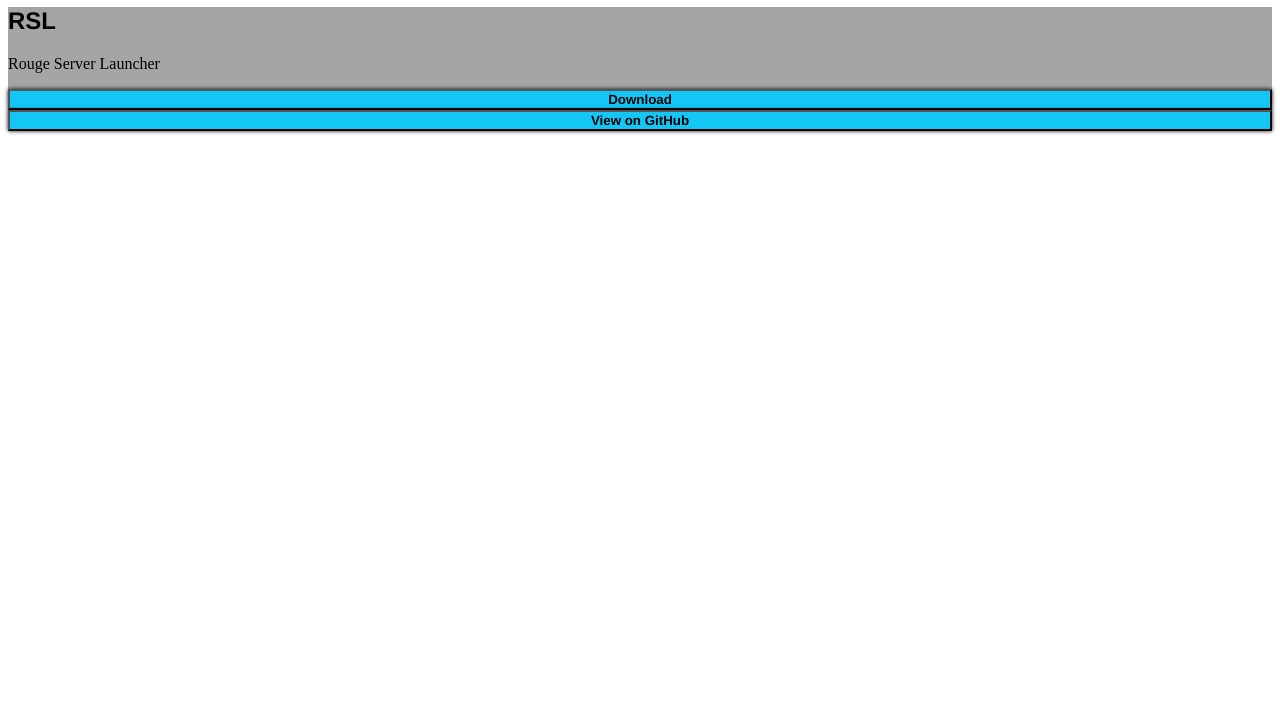
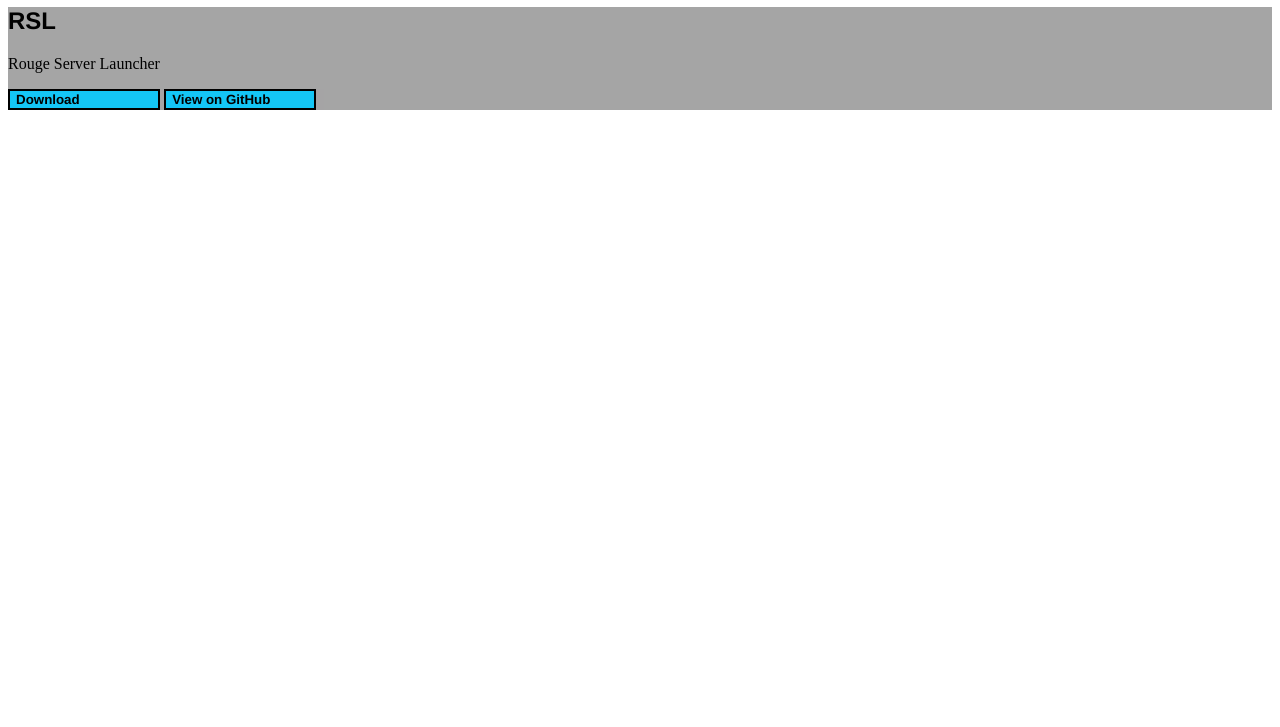
Before and after one commit to frostiestudios/frostiestudioswebsite, a plain HTML site: page index.html in a window 1280 px wide. Shown: the part 73-800 px from the top of the page. Drawn offline with Linux system fonts and the light colour scheme.

Commit message:
Update index.html

```diff
--- a/index.html
+++ b/index.html
@@ -24,20 +24,28 @@
 }
 .itemactions{
     font-family: Helvetica, "Helvetica Bold", "Helvetica Bold Oblique", "Helvetica Light", "Helvetica Light Oblique", "Helvetica Oblique";
-    background-color: #2B2B2B;
-    width: 10%;
-    float: right;
+    background-color: #A5A4A5;
+    text-align: left;
+    text-transform: uppercase;
+    width: 25%;
 }
 .itembutton {
     font-family: Helvetica, "Helvetica Bold", "Helvetica Bold Oblique", "Helvetica Light", "Helvetica Light Oblique", "Helvetica Oblique";
     font-style: normal;
     font-weight: bold;
     text-decoration: none;
-    border-radius: 0px;
     background-color: #14C6F6;
-    -webkit-box-shadow: 0px 0px 4px #0B0B0B;
-    box-shadow: 0px 0px 4px #0B0B0B;
-    width: 100%;
+    -webkit-box-shadow: 0px 0px;
+    box-shadow: 0px 0px;
+    text-align: left;
+    margin-top: 0px;
+    margin-right: 0px;
+    margin-bottom: 0px;
+    margin-left: 0px;
+    border-width: 2px;
+    width: 48%;
+    border-style: solid;
+    float: none;
 }
 .item {
     clear: left;
@@ -50,8 +58,10 @@
 <h1 class="heading">Frostie Studios</h1>
 </body>
 <div class="item">
-	<h2 class="headingforitem">RSL</h2>
+   <h2 class="headingforitem">RSL</h2>
 	<p>Rouge Server Launcher</p>
-	<button class="itembutton" onClick="">Download</button>
-    <button class="itembutton" onClick="">View on GitHub</button>
+	<div class="itemactions">
+	    <button class="itembutton" onClick="">Download</button>
+        <button class="itembutton" onClick="">View on GitHub</button>
+	</div>
 </div>
```
